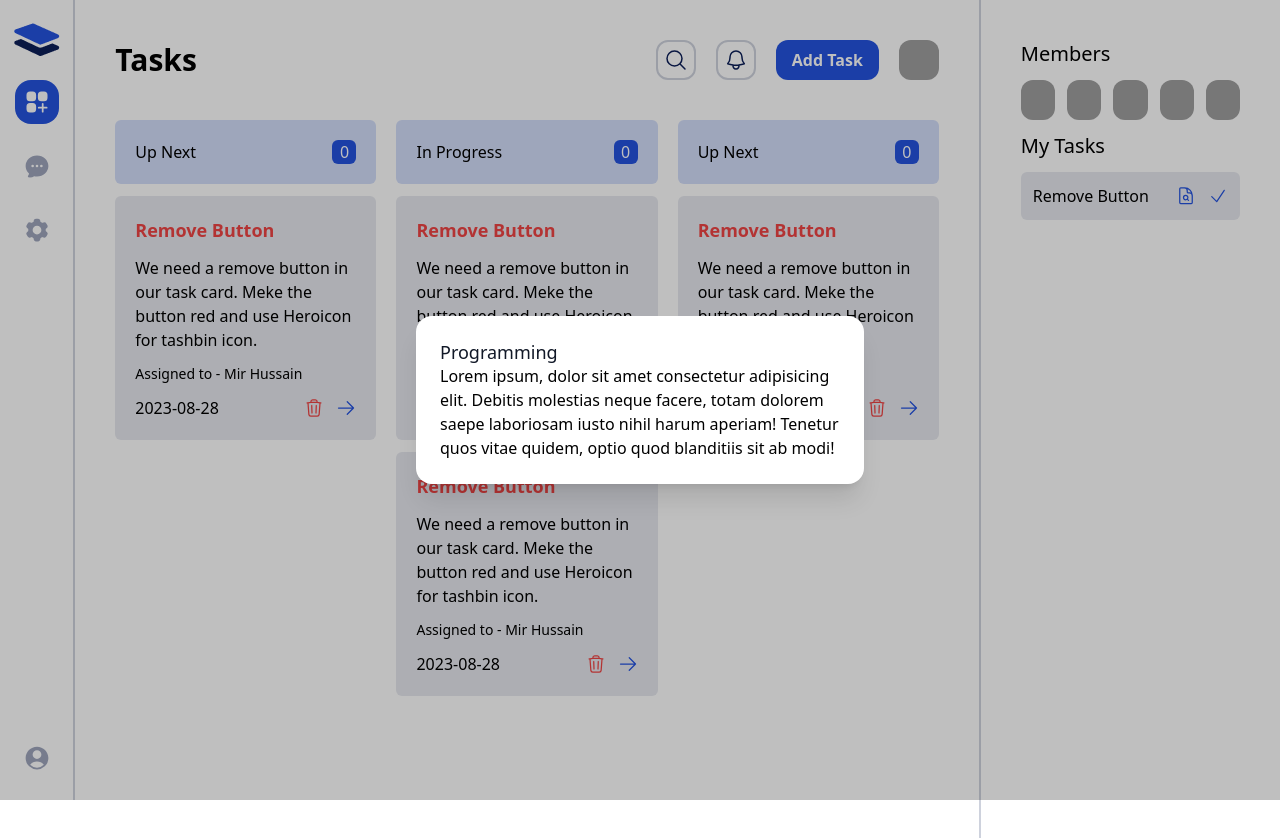
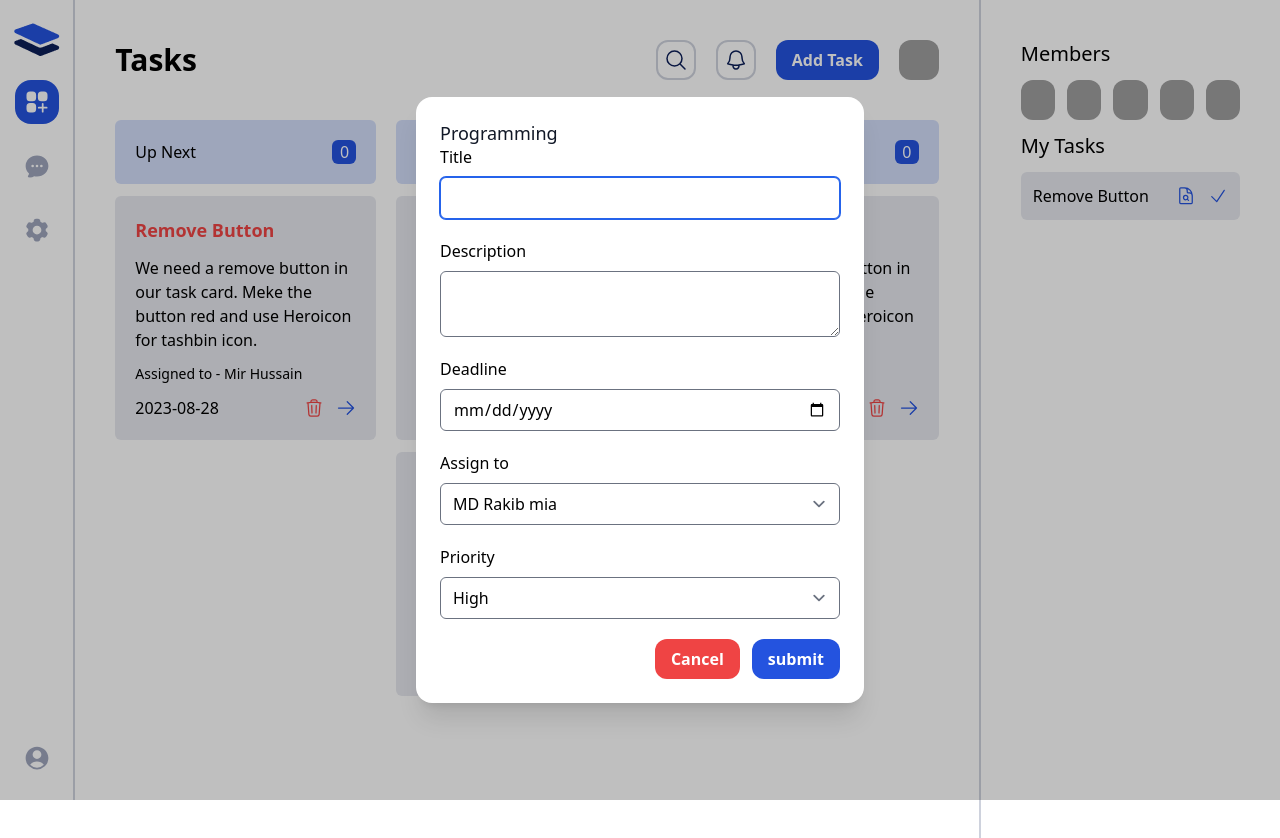
Before and after one commit to mdrakibmia99/task-master-redux, a React (Vite) app: page / in a window 1280 px wide. Both pictures are taken after a click on the button "Add Task". Shown: the top 838 px of the page. Built offline with nearby package versions, Linux system fonts and the light colour scheme; grey boxes are pictures that could not be loaded.

Commit message:
create from for add task

```diff
--- a/package.json
+++ b/package.json
@@ -15,12 +15,12 @@
     "@reduxjs/toolkit": "^1.9.5",
     "react": "^18.2.0",
     "react-dom": "^18.2.0",
-    "react-hook-form": "^7.45.4",
+    "react-hook-form": "^7.46.1",
     "react-redux": "^8.1.2",
     "react-router-dom": "^6.15.0"
   },
   "devDependencies": {
-    "@tailwindcss/forms": "^0.5.5",
+    "@tailwindcss/forms": "^0.5.6",
     "@types/react": "^18.2.15",
     "@types/react-dom": "^18.2.7",
     "@vitejs/plugin-react": "^4.0.3",
--- a/src/components/tasks/AddTaskModal.jsx
+++ b/src/components/tasks/AddTaskModal.jsx
@@ -1,11 +1,94 @@
+import { useForm } from "react-hook-form";
 import Modal from "../ui/Modal";
 
-const AddTaskModal = ({isOpen,setIsOpen}) => {
+const AddTaskModal = ({ isOpen, setIsOpen }) => {
+    const { register, handleSubmit } = useForm();
+    const onSubmit = data => console.log(data);
     return (
-        <Modal  isOpen={isOpen} setIsOpen={setIsOpen} title={"Programming"}>
+        <Modal isOpen={isOpen} setIsOpen={setIsOpen} title={"Programming"}>
+            <form onSubmit={handleSubmit(onSubmit)}>
+        <div className="flex flex-col mb-5">
+          <label htmlFor="title" className="mb-2">
+            Title
+          </label>
+          <input
+            className="w-full rounded-md"
+            type="text"
+            id="title"
+            {...register('title')}
+          />
+        </div>
+        <div className="flex flex-col mb-5">
+          <label htmlFor="title" className="mb-2">
+            Description
+          </label>
+          <textarea
+            className="w-full rounded-md"
+            type="text"
+            id="description"
+            {...register('description')}
+          />
+        </div>
+        <div className="flex flex-col mb-5">
+          <label htmlFor="title" className="mb-2">
+            Deadline
+          </label>
+          <input
+            className="w-full rounded-md"
+            type="date"
+            id="date"
+            {...register('date')}
+          />
+        </div>
+        <div className="flex flex-col mb-5">
+          <label htmlFor="title" className="mb-2">
+            Assign to
+          </label>
+          <select
+            className="w-full rounded-md"
+            id="assignedTo"
+            {...register('assignedTo')}
+          >
+            <option value="MD Rakib mia">MD Rakib mia</option>
+            <option value="Hasna Hena">Hasna Hena</option>
+            <option value="Tori">Tori</option>
+            <option value="Laddu">Laddu</option>
+            <option value="Joya">Joya</option>
+            <option value="Laish">Laish</option>
+            <option value="Sadia">Sadia</option>
+            <option value="Hasib">Hasib</option>
+            <option value="Ryahan">Ryahan</option>
+          </select>
+        </div>
+        <div className="flex flex-col mb-5">
+          <label htmlFor="title" className="mb-2">
+            Priority
+          </label>
+          <select
+            className="w-full rounded-md"
+            id="priority"
+            {...register('priority')}
+          >
+            <option defaultValue value="high">
+              High
+            </option>
+            <option value="medium">Medium</option>
+            <option value="low">Low</option>
+          </select>
+        </div>
+        <div className="flex gap-3 justify-end">
+          <button
 
-         <p>Lorem ipsum, dolor sit amet consectetur adipisicing elit. Debitis molestias neque facere, totam dolorem saepe laboriosam iusto nihil harum aperiam! Tenetur quos vitae quidem, optio quod blanditiis sit ab modi!</p>
-
+            type="button"
+            className="btn btn-danger "
+          >
+            Cancel
+          </button>
+          <button type="submit" className="btn btn-primary ">
+            submit
+          </button>
+        </div>
+      </form>
         </Modal>
     );
 };
```
Also changed, not shown: 2 other files (tests, documents, lock files or other folders).
